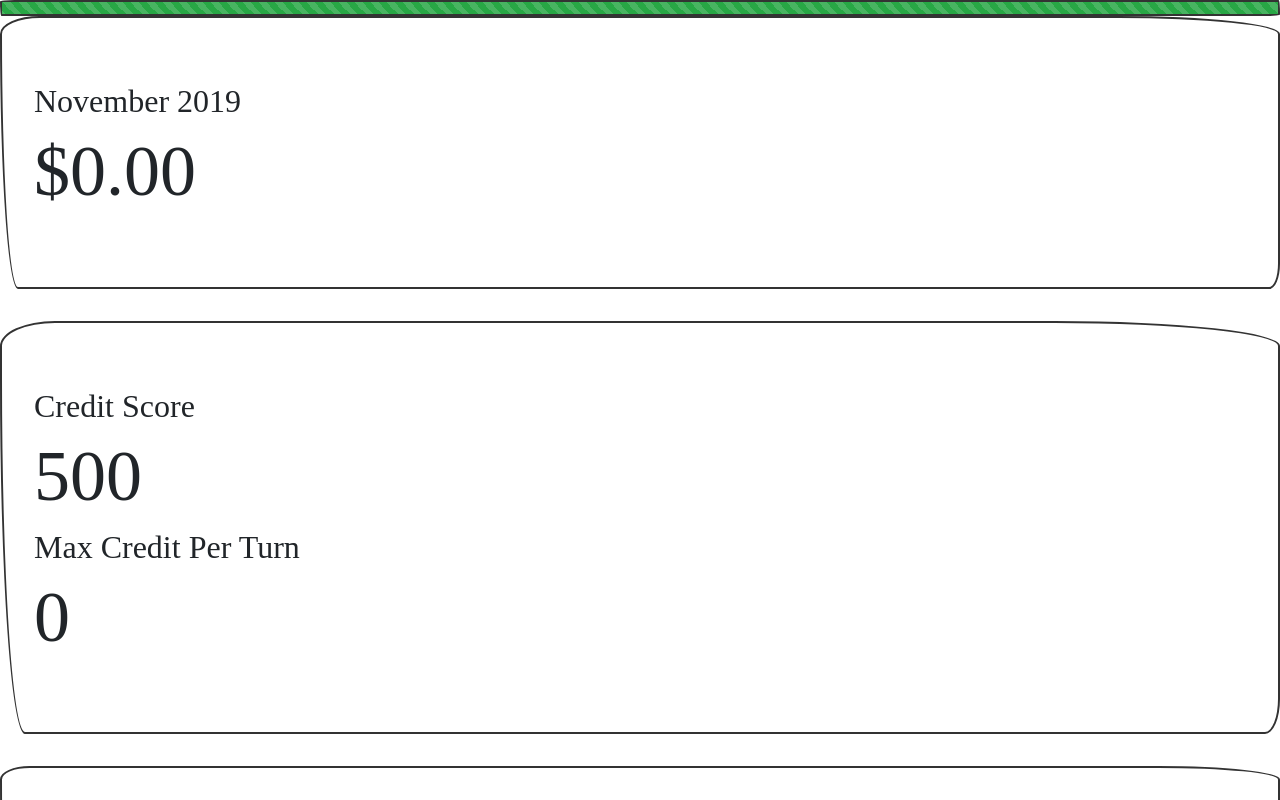
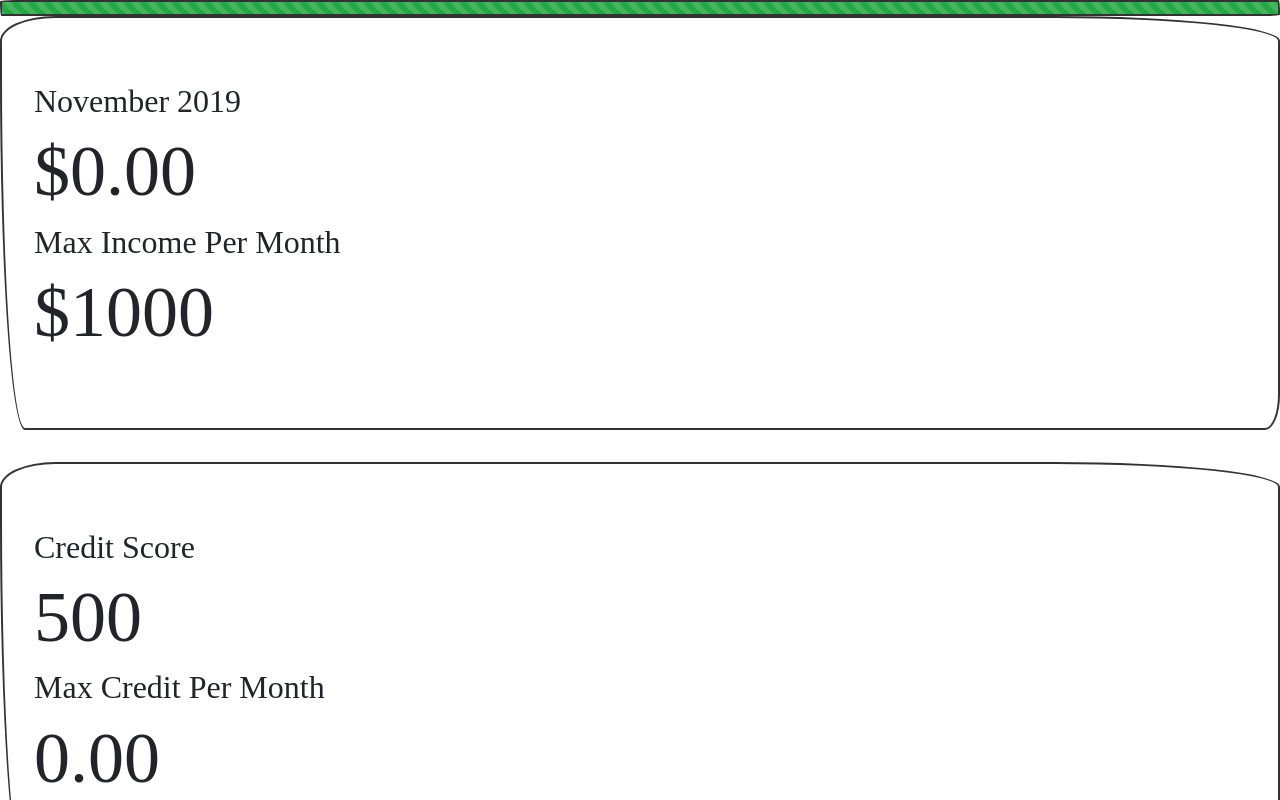
Before and after one commit to anthony-zhou/college-entrepreneur, a React (Create React App) app: page / in a window 1280 px wide. Shown: the top 800 px of the page. Built offline with nearby package versions, Linux system fonts and the light colour scheme; a web font is replaced by a local one.

Commit message:
Functional credit score

```diff
--- a/src/App.js
+++ b/src/App.js
@@ -6,6 +6,10 @@ import Money from './Money.js';
 import Student from './Student.js';
 import World from './World.js';
 import Debt from './Debt.js';
+import { generateKeyPairSync } from 'crypto';
+
+const APR = 1.01;
+const GRACE = 3;
 
 class App extends React.Component {
   constructor(props) {
@@ -32,6 +36,15 @@ class App extends React.Component {
     // Update money and credit
     var income = Math.sqrt(this.state.health / 100.0) * this.state.income;
     this.setState({balance: this.state.balance + income});
+    this.state.debts.forEach(debt => {
+      // Check for overdue payments
+      if (this.state.year * 12 + this.state.month >= debt.year * 12 + debt.month) {
+        // Compound interest
+        debt.cost *= APR;
+        // Subtract credit
+        this.setState({score: this.state.score - 10});
+      }
+    });
     // Update health
     this.setState({health: this.state.health - 5});
   }
@@ -43,7 +56,13 @@ class App extends React.Component {
     var cost = this.state.income * 10;
     // Check if max credit per turn won't be exceeded
     if (cost - this.state.balance <= this.state.balance / 2 * this.state.score / 1000) {
-      this.setState({debts: [...this.state.debts, new Debt('Business investment', cost)]});
+      var month = this.state.month + GRACE;
+      var year = this.state.year;
+      if (month >= 12) {
+        month %= 12;
+        year++;
+      }
+      this.setState({debts: [...this.state.debts, new Debt('Business investment', cost, year, month)]});
       this.setState({income: this.state.income * 2});
     }
   }
@@ -60,7 +79,7 @@ class App extends React.Component {
     return (
       <div>
         <Student health={this.state.health}/>
-        <Money parent={this} balance={this.state.balance} score={this.state.score} date={this.date()} debts={this.state.debts}/>
+        <Money parent={this} income={this.state.income} balance={this.state.balance} score={this.state.score} date={this.date()} debts={this.state.debts}/>
         <World />
         <button onClick={() => this.advance()} type="button" className="btn btn-info">Next</button>
         <button onClick={() => this.invest()} type="button" className="btn btn-info">Invest (${this.state.income * 10})</button>
--- a/src/Debt.js
+++ b/src/Debt.js
@@ -1,7 +1,9 @@
 class Debt {
-  constructor(description, cost) {
+  constructor(description, cost, year, month) {
     this.description = description;
     this.cost = cost;
+    this.year = year;
+    this.month = month;
   }
 }
 
--- a/src/Money.js
+++ b/src/Money.js
@@ -10,10 +10,12 @@ class Money extends React.Component {
   debts() {
     return this.props.debts.map((debt, index) => {
       const {description, cost} = debt;
+      var date = new Date(debt.year, debt.month);
       return (
         <tr className="table-active">
           <th scope="row">{description}</th>
-          <th>${cost}</th>
+          <th>${parseFloat(cost * 100 / 100).toFixed(2)}</th>
+          <th>{date.toLocaleString('default', {month: 'long'}) + ' ' + date.getFullYear()}</th>
           <th><button onClick={() => this.pay(debt)} type="button" className="btn btn-info">Pay</button></th>
         </tr>
       )
@@ -27,6 +29,10 @@ class Money extends React.Component {
     if (this.props.balance >= debt.cost) {
       this.props.debts.splice(this.props.debts.indexOf(debt), 1);
       this.props.parent.setState({balance: this.props.balance - debt.cost});
+      if (debt.year >= this.props.parent.state.year && debt.month >= this.props.parent.state.month) {
+        console.log(debt.year + ' ' + debt.month + '/' + this.props.parent.state.year + ' ' + this.props.parent.state.month)
+        this.props.parent.setState({score: this.props.score + 10});
+      }
     }
   }
 
@@ -36,12 +42,14 @@ class Money extends React.Component {
         <div className="jumbotron">
           <h2>{this.props.date}</h2>
           <h1 className="display-3">${parseFloat(this.props.balance * 100 / 100).toFixed(2)}</h1>
+          <h2>Max Income Per Month</h2>
+          <h1 className="display-3">${this.props.income}</h1>
         </div>
         <div className="jumbotron">
           <h2>Credit Score</h2>
           <h1 className="display-3">{this.props.score}</h1>
-          <h2>Max Credit Per Turn</h2>
-          <h1 className="display-3">{this.props.balance / 2 * this.props.score / 1000}</h1>
+          <h2>Max Credit Per Month</h2>
+          <h1 className="display-3">{parseFloat(this.props.balance / 2 * this.props.score / 1000).toFixed(2)}</h1>
         </div>
         <div className="jumbotron">
           <h2>Outstanding Debts</h2>
@@ -50,6 +58,7 @@ class Money extends React.Component {
               <tr>
                 <th scope="col">Description</th>
                 <th scope="col">Amount</th>
+                <th scope="col">Due</th>
               </tr>
             </thead>
             <tbody>
```
